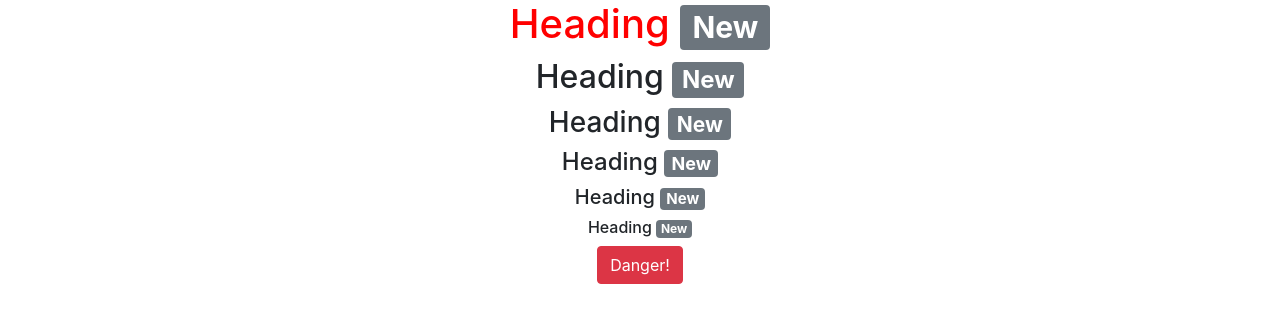
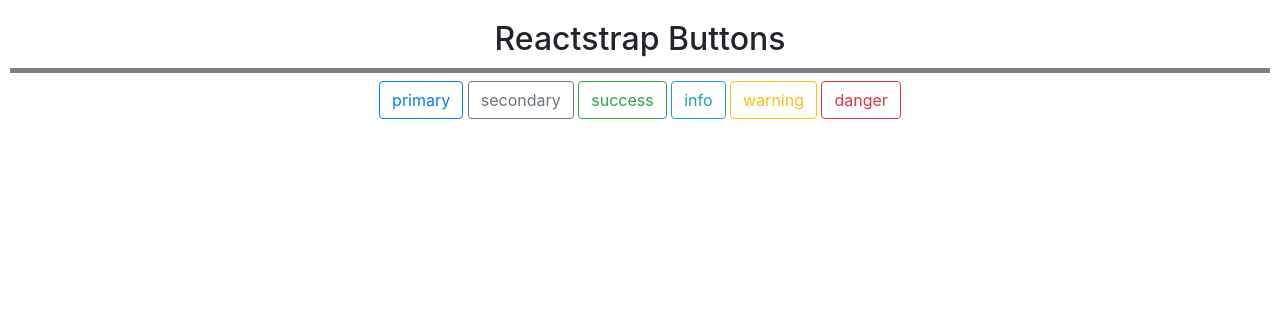
Before and after one commit to govindarajit/reactstrap, a React (Create React App) app: page / in a window 1280 px wide. Shown: the top 322 px of the page. Built offline with nearby package versions, Linux system fonts and the light colour scheme; the HTML template or start-up script is replaced by a standard one.

Commit message:
added buttons commit

```diff
--- a/package.json
+++ b/package.json
@@ -8,6 +8,7 @@
     "@testing-library/user-event": "^7.1.2",
     "bootstrap": "^4.4.1",
     "node-sass": "^4.13.0",
+    "prop-types": "^15.7.2",
     "react": "^16.12.0",
     "react-dom": "^16.12.0",
     "react-scripts": "3.3.0",
--- a/src/App.js
+++ b/src/App.js
@@ -1,12 +1,15 @@
 import React from 'react';
 import logo from './logo.svg';
 import './App.css';
-import Car from './Components/Car'
+import Buttons from './Components/Buttons'
 import './css/mysass.scss'
+
+
 function App() {
+
   return (
     <div className="App">
-    <Car />
+    <Buttons     />
     </div>
   );
 }
--- /dev/null
+++ b/src/Components/Buttons.js
@@ -0,0 +1,20 @@
+import React from 'react';
+import { Button } from 'reactstrap';
+
+const Buttons = (props) => {
+  return (
+
+    <div style={{padding:"10px" }}>
+    <h2 style={{padding:"10px", borderBottom:"5px solid gray"}}> Reactstrap Buttons</h2>
+      <Button outline color="primary">primary</Button>{' '}
+      <Button outline color="secondary">secondary</Button>{' '}
+      <Button outline color="success">success</Button>{' '}
+      <Button outline color="info">info</Button>{' '}
+      <Button outline color="warning">warning</Button>{' '}
+      <Button outline color="danger">danger</Button>
+    </div>
+  );
+
+}
+
+export default Buttons;
```
Also changed, not shown: src/Components/Jumbotron.js (added, +30 -0 lines).
